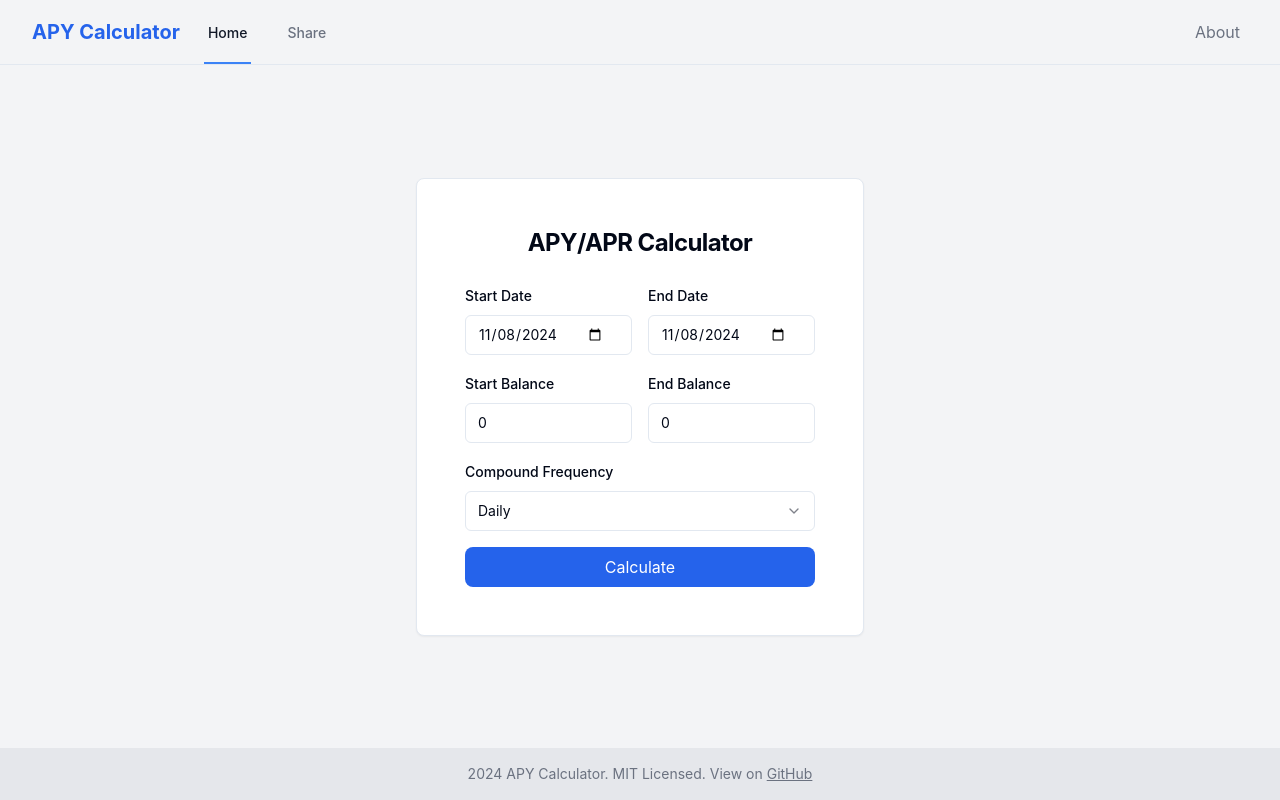
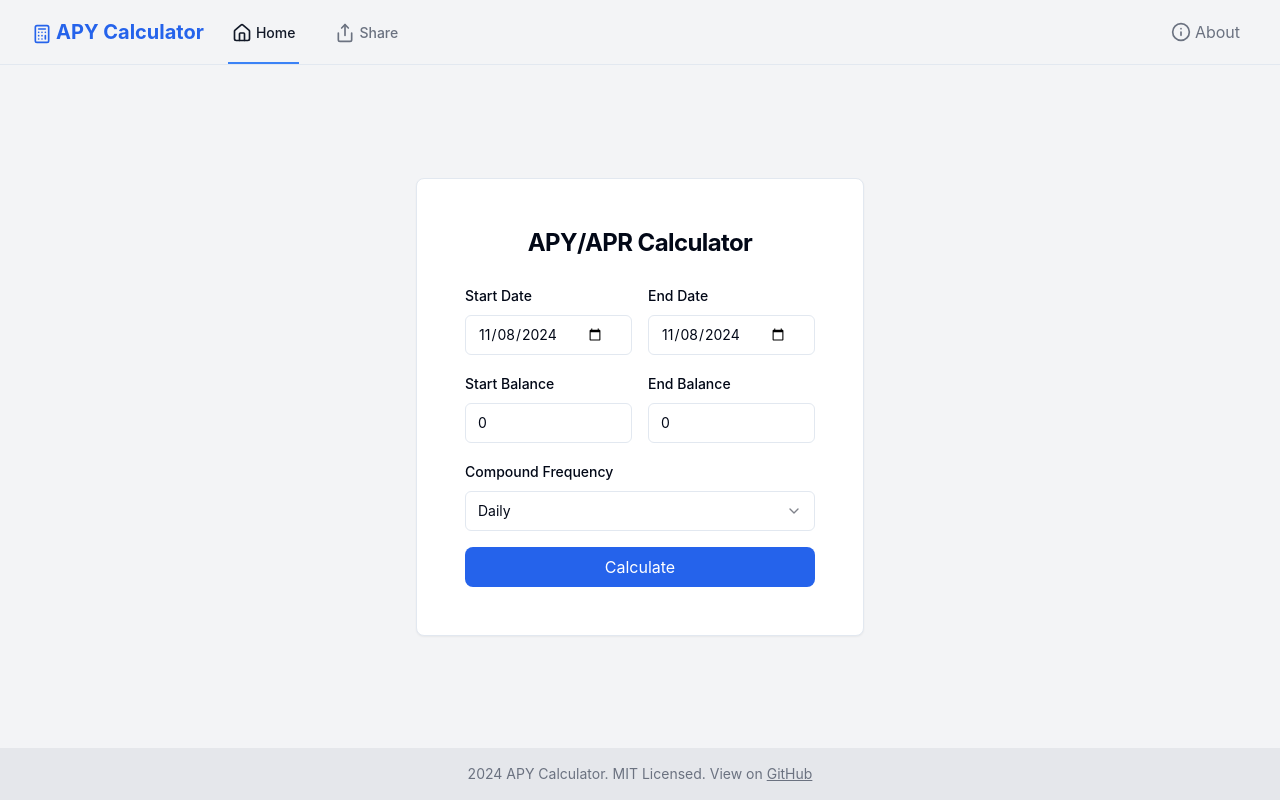
Before and after one commit to AndreMiras/apy-calculator, a React (Create React App) app: page / in a window 1280 px wide. Built offline with nearby package versions, Linux system fonts and the light colour scheme.

Commit message:
:lipstick: Introduce lucide-react icons

```diff
--- a/src/components/Navigation.tsx
+++ b/src/components/Navigation.tsx
@@ -1,3 +1,5 @@
+import { Calculator, Home, Info, Share } from "lucide-react";
+
 import { APYParams } from "../types";
 import ShareLink from "./ShareLink";
 
@@ -16,6 +18,7 @@ const Navigation = ({
         <div className="flex">
           <div className="flex-shrink-0 flex items-center">
             <span className="text-xl font-bold text-blue-600">
+              <Calculator className="inline-block h-5 w-5 mr-1" />
               APY Calculator
             </span>
           </div>
@@ -24,6 +27,7 @@ const Navigation = ({
               href="/"
               className="border-blue-500 text-gray-900 inline-flex items-center px-1 pt-1 border-b-2 text-sm font-medium"
             >
+              <Home className="h-5 w-5 mr-1" />
               Home
             </a>
             <ShareLink
@@ -32,7 +36,10 @@ const Navigation = ({
               startBalance={startBalance}
               endBalance={endBalance}
               compound={compound}
-            />
+            >
+              <Share className="h-5 w-5 mr-1" />
+              Share
+            </ShareLink>
           </div>
         </div>
         <div className="flex items-center">
@@ -40,8 +47,9 @@ const Navigation = ({
             href="https://github.com/AndreMiras/apy-calculator"
             target="_blank"
             rel="noopener noreferrer"
-            className="text-gray-500 hover:text-gray-700 p-2 rounded-full hover:bg-gray-100"
+            className="flex items-center text-gray-500 hover:text-gray-700 p-2 rounded-full hover:bg-gray-100"
           >
+            <Info className="h-5 w-5 mr-1" />
             About
           </a>
         </div>
--- a/src/components/ShareLink.tsx
+++ b/src/components/ShareLink.tsx
@@ -1,8 +1,6 @@
 import { Link } from "react-router-dom";
 
 import { APYParams } from "../types";
-
-type ShareLinkProps = APYParams;
 
 const ShareLink = ({
   startDate,
@@ -10,7 +8,8 @@ const ShareLink = ({
   startBalance,
   endBalance,
   compound,
-}: ShareLinkProps) => {
+  children,
+}: APYParams & { children?: React.ReactNode }) => {
   const params = new URLSearchParams({
     startDate,
     endDate,
@@ -26,7 +25,7 @@ const ShareLink = ({
       to={shareUrl}
       className="border-transparent text-gray-500 hover:border-gray-300 hover:text-gray-700 inline-flex items-center px-1 pt-1 border-b-2 text-sm font-medium"
     >
-      Share
+      {children}
     </Link>
   );
 };
```
